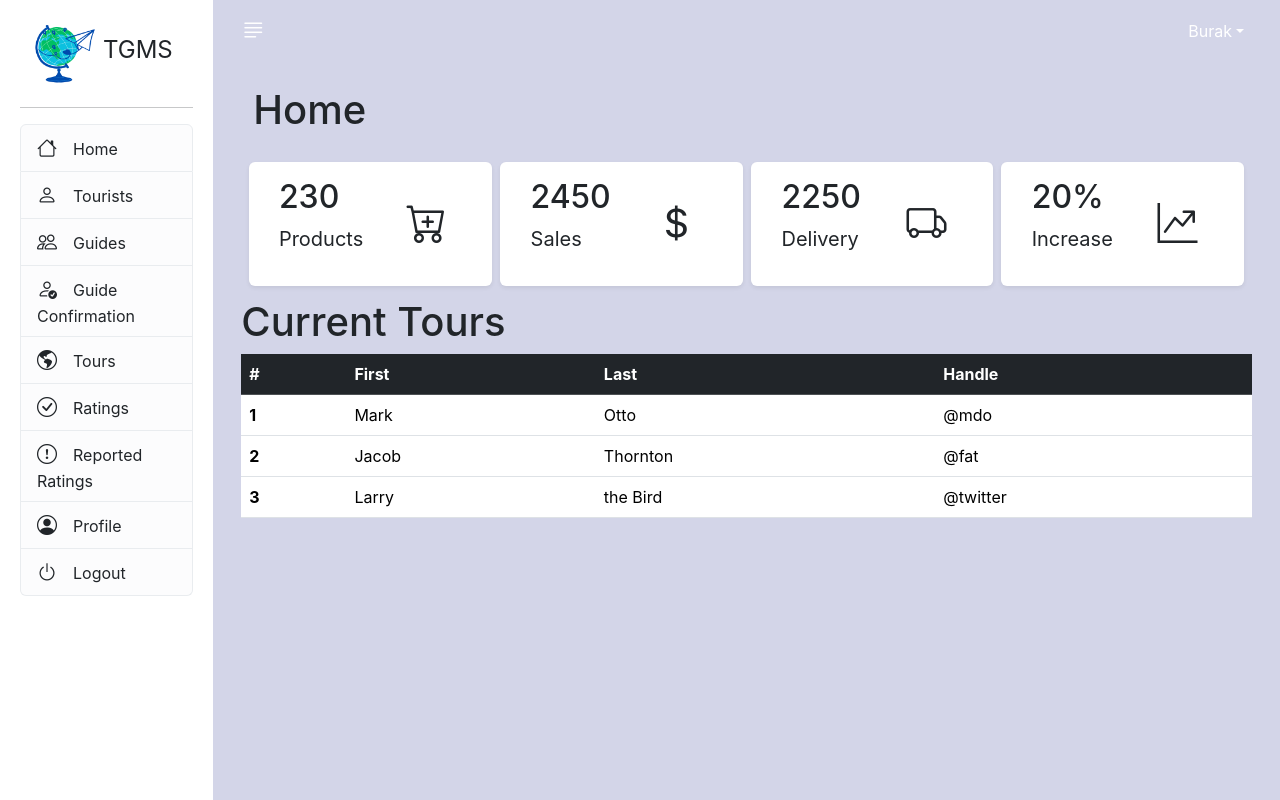
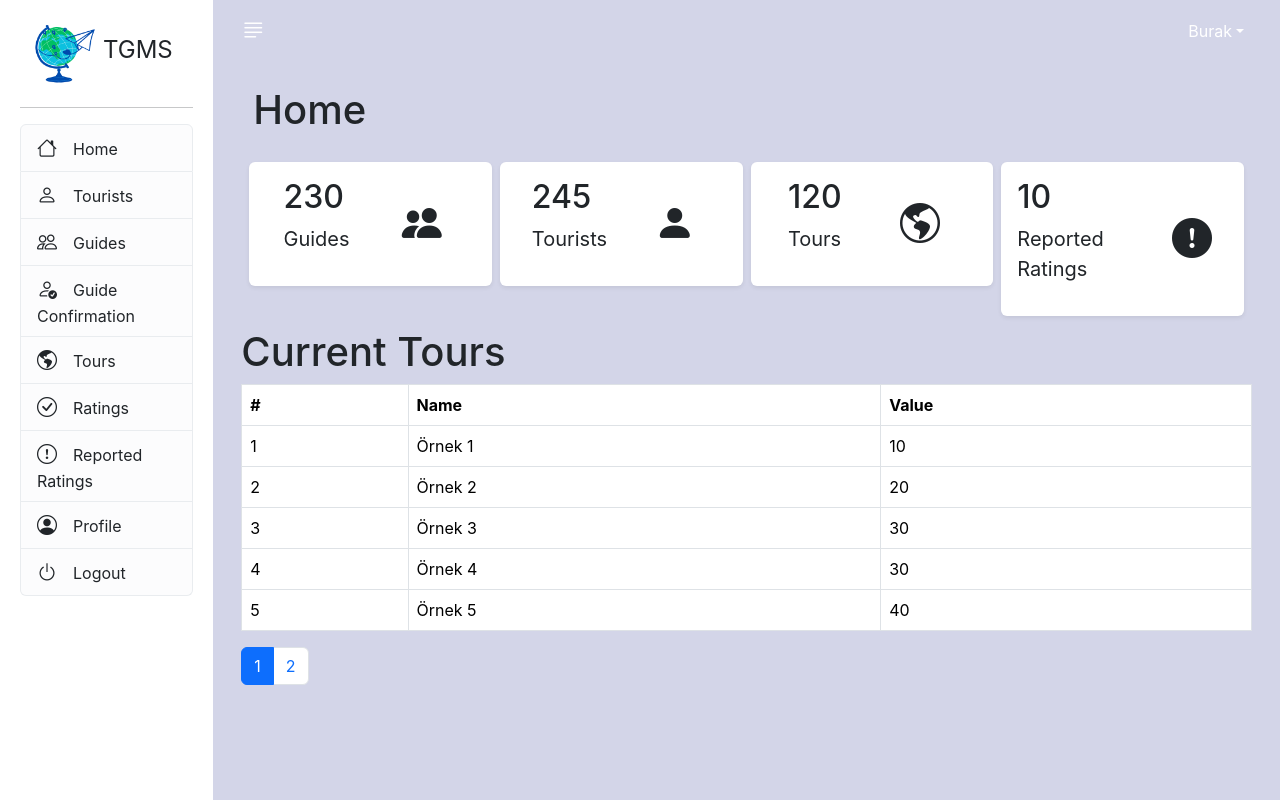
Before and after one commit to buraksazli/TourismGuideManSys-Frontend, a React (Create React App) app: page /home in a window 1280 px wide. Built offline with nearby package versions, Linux system fonts and the light colour scheme; the HTML template or start-up script is replaced by a standard one.

Commit message:
Pagination added

```diff
--- a/package.json
+++ b/package.json
@@ -10,6 +10,7 @@
     "bootstrap": "^5.3.3",
     "bootstrap-icons": "^1.11.3",
     "react": "^18.2.0",
+    "react-bootstrap": "^2.10.2",
     "react-dom": "^18.2.0",
     "react-router-dom": "^6.22.3",
     "react-scripts": "5.0.1",
--- a/src/App.js
+++ b/src/App.js
@@ -1,6 +1,8 @@
 import React from 'react'
 
 import LoginPage from './pages/LoginPage'
+
+
 
 import HomePage from './pages/HomePage'
 
--- a/src/Components/Home.js
+++ b/src/Components/Home.js
@@ -2,9 +2,34 @@ import React from 'react'
 
 import Nav from './Navbar'
 
+import { useState  } from 'react';
 
+import Table from 'react-bootstrap/Table';
+
+import Pagination from 'react-bootstrap/Pagination';
 
 function Home({ Toggle }) {
+    const data = [
+        { id: 1, name: 'Örnek 1', value: 10 },
+        { id: 2, name: 'Örnek 2', value: 20 },
+        { id: 3, name: 'Örnek 3', value: 30 },
+        { id: 4, name: 'Örnek 4', value: 30 },
+        { id: 5, name: 'Örnek 5', value: 40 },
+        { id: 6, name: 'Örnek 6', value: 50 },
+        { id: 7, name: 'Örnek 7', value: 60 },
+        { id: 8, name: 'Örnek 8', value: 70 },
+        { id: 9, name: 'Örnek 9', value: 80 }
+      ];
+
+      const [currentPage, setCurrentPage] = useState(1);
+      const [itemsPerPage] = useState(5);
+
+      const indexOfLastItem = currentPage * itemsPerPage;
+      const indexOfFirstItem = indexOfLastItem - itemsPerPage;
+      const currentItems = data.slice(indexOfFirstItem, indexOfLastItem);
+
+      const paginate = (pageNumber) => setCurrentPage(pageNumber);
+
     return (
         <div className='px-3'>
             <Nav Toggle={Toggle} />
@@ -15,72 +40,66 @@ function Home({ Toggle }) {
                        <div className='p-3 bg-white shadow-sm d-flex justify-content-around align-items-center rounded'>
                             <div>
                                 <h3 className='fs-2'>230</h3>
-                                <p className='fs-5'>Products</p>
+                                <p className='fs-5'>Guides</p>
                             </div>
-                            <i className='bi bi-cart-plus p-3 fs-1'></i>
+                            <i className='bi bi-people-fill p-3 fs-1'></i>
                        </div>
                     </div>
                     <div className='col-md-3 p-1'>
                         <div className='p-3 bg-white shadow-sm d-flex justify-content-around align-items-center rounded'>
                             <div>
-                                <h3 className='fs-2'>2450</h3>
-                                <p className='fs-5'>Sales</p>
+                                <h3 className='fs-2'>245</h3>
+                                <p className='fs-5'>Tourists</p>
                             </div>
-                            <i className='bi bi-currency-dollar p-3 fs-1'></i>
+                            <i className='bi bi-person-fill p-3 fs-1'></i>
                         </div>
                     </div>
                     <div className='col-md-3 p-1'>
                         <div className='p-3 bg-white shadow-sm d-flex justify-content-around align-items-center rounded'>
                             <div>
-                                <h3 className='fs-2'>2250</h3>
-                                <p className='fs-5'>Delivery</p>
+                                <h3 className='fs-2'>120</h3>
+                                <p className='fs-5'>Tours</p>
                             </div>
-                            <i className='bi bi-truck p-3 fs-1'></i>
+                            <i className='bi bi-globe-americas p-3 fs-1'></i>
                         </div>
                     </div>
                     <div className='col-md-3 p-1'>
                         <div className='p-3 bg-white shadow-sm d-flex justify-content-around align-items-center rounded'>
                             <div>
-                                <h3 className='fs-2'>20%</h3>
-                                <p className='fs-5'>Increase</p>
+                                <h3 className='fs-2'>10</h3>
+                                <p className='fs-5'>Reported Ratings</p>
                             </div>
-                                <i className='bi bi-graph-up-arrow p-3 fs-1'></i>
+                                <i className='bi bi-exclamation-circle-fill p-3 fs-1'></i>
                         </div>
                     </div>
                 </div>
             </div>
             <h1>Current Tours</h1>
-                <table className="table table-hover">
-                    <thead className="thead table-dark">
+            <Table  bordered hover>
+                <thead>
                 <tr>
-                        <th scope="col">#</th>
-                        <th scope="col">First</th>
-                        <th scope="col">Last</th>
-                        <th scope="col">Handle</th>
+                    <th>#</th>
+                    <th>Name</th>
+                    <th>Value</th>
                 </tr>
                 </thead>
                 <tbody>
-                        <tr>
-                        <th scope="row">1</th>
-                        <td>Mark</td>
-                        <td>Otto</td>
-                        <td>@mdo</td>
+                {currentItems.map((item, index) => (
+                    <tr key={index}>
+                    <td>{item.id}</td>
+                    <td>{item.name}</td>
+                    <td>{item.value}</td>
                     </tr>
-                        <tr>
-                        <th scope="row">2</th>
-                        <td>Jacob</td>
-                        <td>Thornton</td>
-                        <td>@fat</td>
-                        </tr>
-                        <tr>
-                        <th scope="row">3</th>
-                        <td>Larry</td>
-                        <td>the Bird</td>
-                        <td>@twitter</td>
-                        </tr>
+                ))}
                 </tbody>
-                    </table>
-
+            </Table>
+            <Pagination>
+                {Array.from({ length: Math.ceil(data.length / itemsPerPage) }).map((_, index) => (
+                <Pagination.Item key={index} active={index + 1 === currentPage} onClick={() => paginate(index + 1)}>
+                    {index + 1}
+                </Pagination.Item>
+                ))}
+            </Pagination>
 
         </div>
         )
--- a/src/Components/Login.js
+++ b/src/Components/Login.js
@@ -1,10 +1,12 @@
 import React from 'react';
 import logo from '../assets/icons/logo.png'
-import { useState } from 'react';
+import { useState  } from 'react';
+import { useNavigate } from "react-router-dom";
 function Login() {
 
   const [username, setUsername] = useState('');
   const [password, setPassword] = useState('');
+  const navigate = useNavigate();
 
   const handleSubmit =  (e) => {
     e.preventDefault();
@@ -12,7 +14,7 @@ function Login() {
     localStorage.setItem('username', username);
     localStorage.setItem('password', password);
 
-    window.location.href = '/home';
+    navigate("/home");
   };
 
   return (
```
Also changed, not shown: 1 other file (tests, documents, lock files or other folders). Lines whose indentation alone changed are shown as unchanged.
